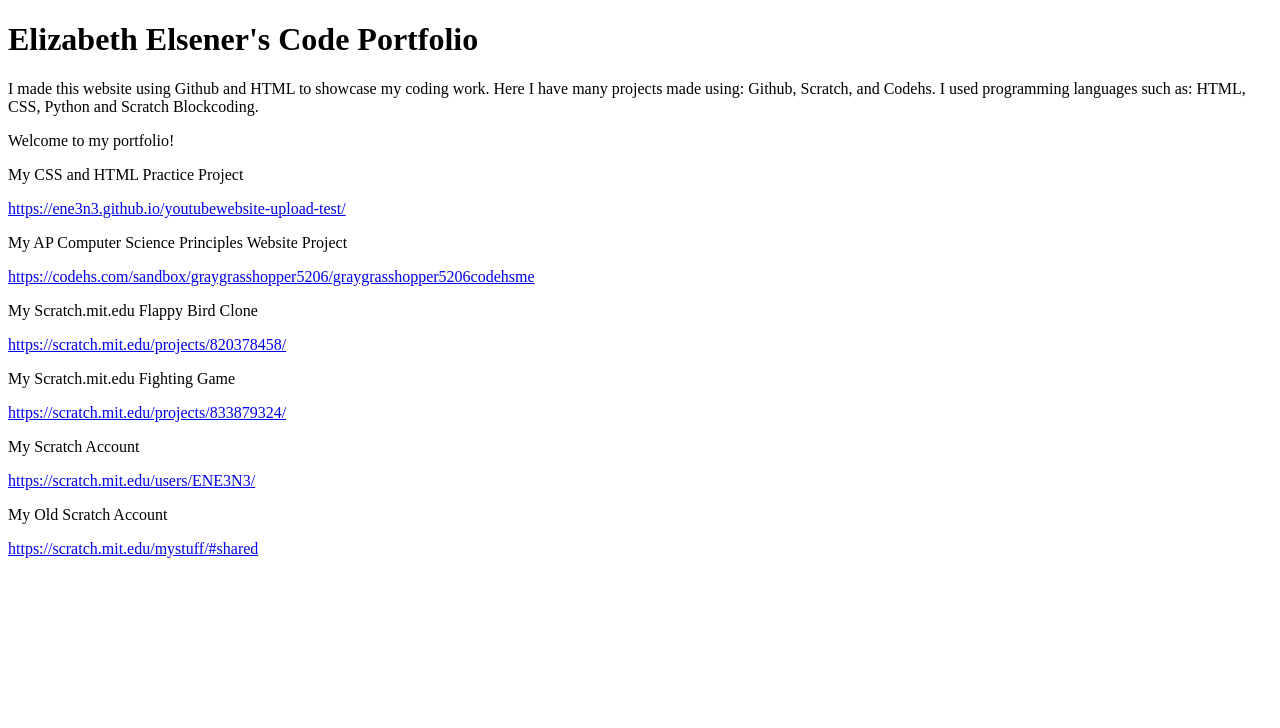
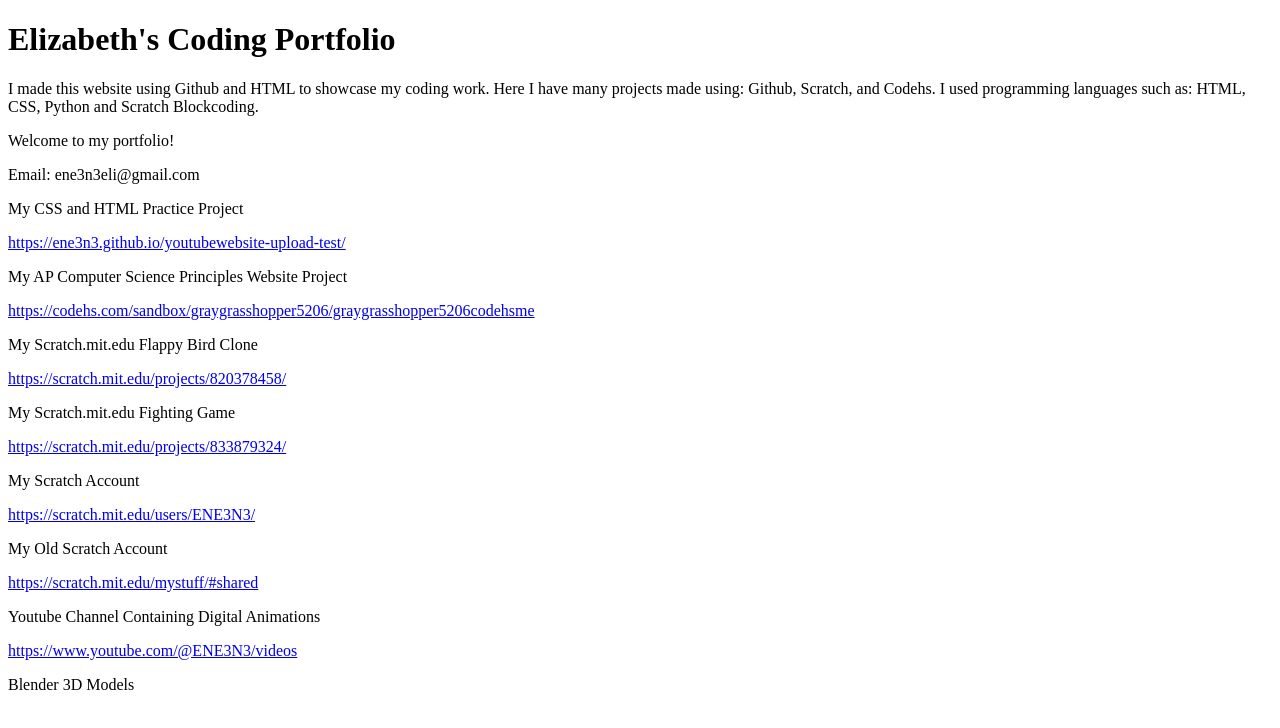
Before and after one commit to ENE3N3/youtubewebsite-upload-test, a plain HTML site: page index.html in a window 1280 px wide. Drawn offline with Linux system fonts and the light colour scheme.

Commit message:
Update index.html

```diff
--- a/index.html
+++ b/index.html
@@ -6,9 +6,10 @@
     <title>HOME</title>
 </head>
 <body>
-    <h1>Elizabeth Elsener's Code Portfolio</h1>
+    <h1>Elizabeth's Coding Portfolio</h1>
     <p> I made this website using Github and HTML to showcase my coding work. Here I have many projects made using: Github, Scratch, and Codehs. I used programming languages such as: HTML, CSS, Python and Scratch Blockcoding. </p>
     <p>Welcome to my portfolio!</p>
+    <p>Email: ene3n3eli@gmail.com</p>
     <p> </p>
     <p>My CSS and HTML Practice Project</p>
     <a href="https://ene3n3.github.io/youtubewebsite-upload-test/ " target="_blank">https://ene3n3.github.io/youtubewebsite-upload-test/</a>
@@ -27,6 +28,11 @@
     <a href="https://scratch.mit.edu/users/ENE3N3/" target="_blank">https://scratch.mit.edu/users/ENE3N3/</a>
     <p>My Old Scratch Account</p>
     <a href="https://scratch.mit.edu/mystuff/#shared" target="_blank">https://scratch.mit.edu/mystuff/#shared</a>
+    <p></p>
+    <p>Youtube Channel Containing Digital Animations</p>
+    <a href="https://www.youtube.com/@ENE3N3/videos" target="_blank"> https://www.youtube.com/@ENE3N3/videos</a>
+    <p>Blender 3D Models</p>
+    <img>
 
 </body>
 </html>
```
